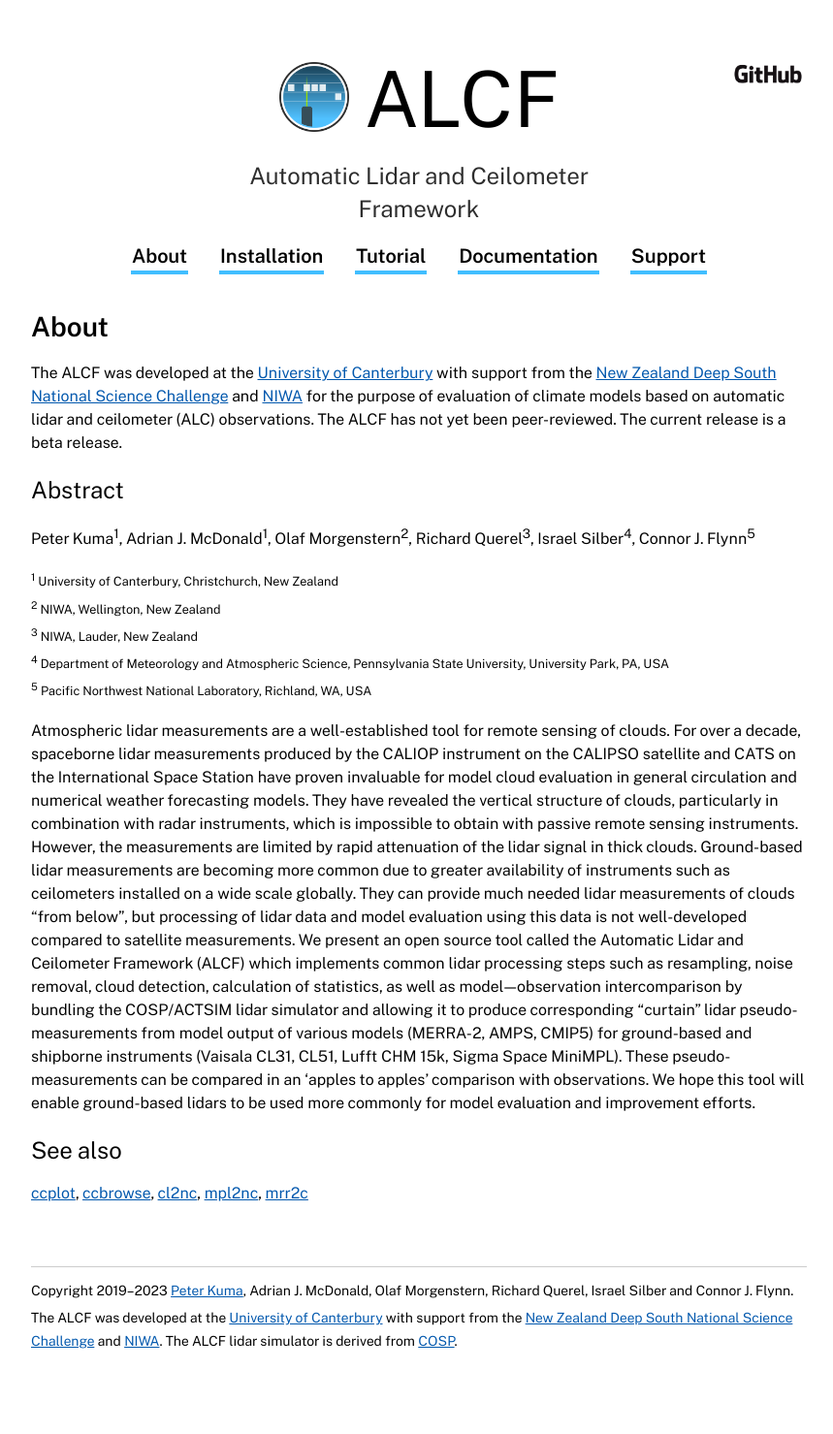
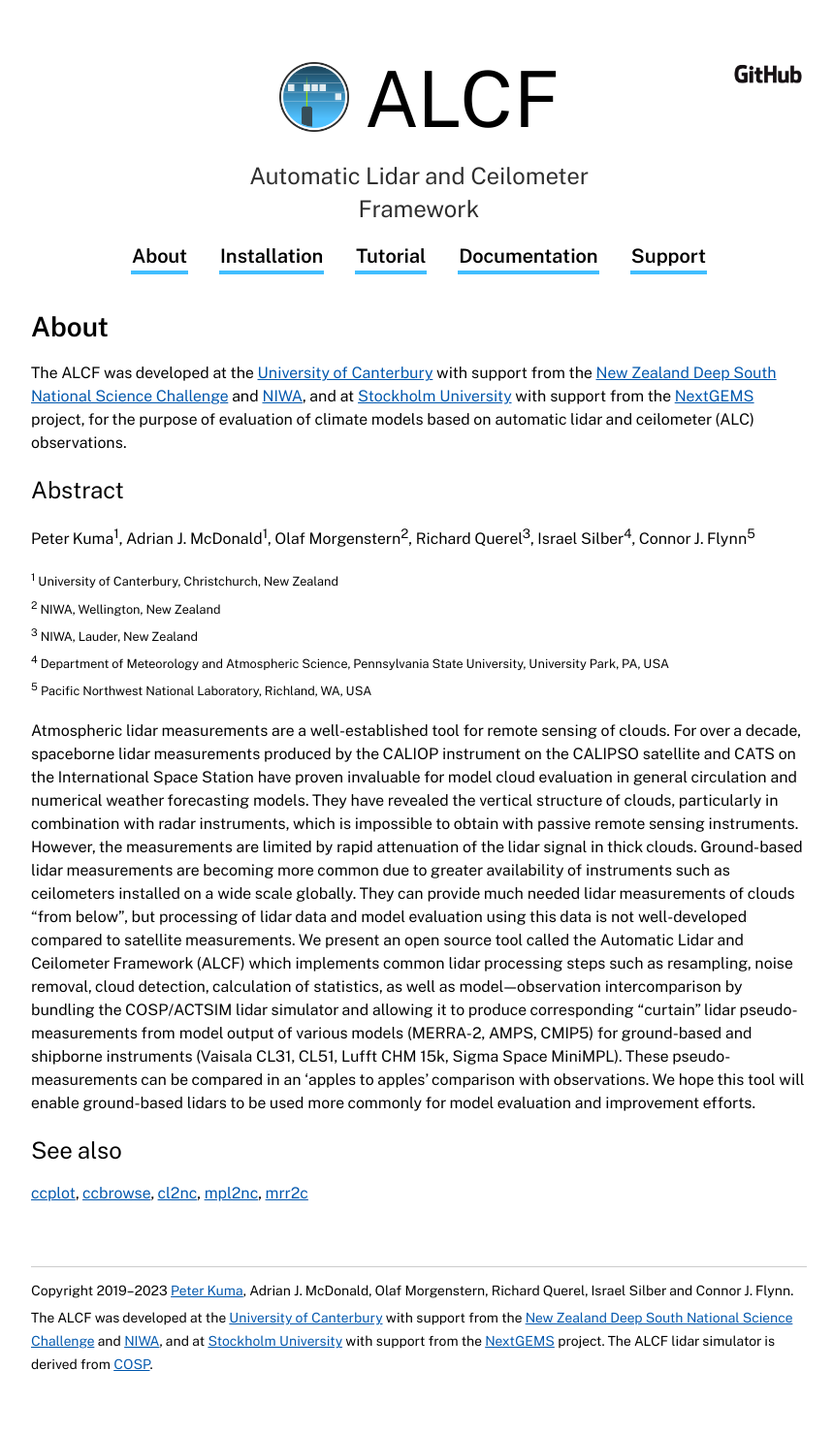
Before and after one commit to alcf-lidar/alcf, a Jekyll site: the page built from docs/about/index.md, in a window 1280 px wide. Shown: the whole page at 97% size, without its empty margins (208-1067 px from the left). Built offline with Jekyll 4.4.1, drawn with Linux system fonts in a browser that asks for light colours; before the commit the page ends 1455 px from its top, so only the background shows below that.

Commit message:
docs: Update about paragraph and footer

```diff
--- a/docs/_layouts/default.html
+++ b/docs/_layouts/default.html
@@ -38,7 +38,7 @@ Connor J. Flynn.
 </p>
 <p>
 The ALCF was developed at the <a href="https://www.canterbury.ac.nz">University of Canterbury</a>
-with support from the <a href="https://www.deepsouthchallenge.co.nz">New Zealand Deep South National Science Challenge</a> and <a href="https://www.niwa.co.nz/">NIWA</a>. The ALCF lidar simulator is derived from <a href="https://github.com/CFMIP/COSPv1">COSP</a>.
+with support from the <a href="https://www.deepsouthchallenge.co.nz">New Zealand Deep South National Science Challenge</a> and <a href="https://www.niwa.co.nz/">NIWA</a>, and at <a href="https://www.su.se">Stockholm University</a> with support from the <a href="https://nextgems-h2020.eu">NextGEMS</a> project. The ALCF lidar simulator is derived from <a href="https://github.com/CFMIP/COSPv1">COSP</a>.
 </p>
 </footer>
 </div>
--- a/docs/about/index.md
+++ b/docs/about/index.md
@@ -5,11 +5,14 @@ layout: default
 
 ## About
 
-The ALCF was developed at the <a href="https://www.canterbury.ac.nz">University of Canterbury</a>
-with support from the <a href="https://www.deepsouthchallenge.co.nz">New Zealand Deep South National Science Challenge</a>
-and <a href="https://www.niwa.co.nz/">NIWA</a> for the purpose of evaluation of
-climate models based on automatic lidar and ceilometer (ALC) observations. The
-ALCF has not yet been peer-reviewed. The current release is a beta release.
+The ALCF was developed at the <a href="https://www.canterbury.ac.nz">University
+of Canterbury</a> with support from the <a
+href="https://www.deepsouthchallenge.co.nz">New Zealand Deep South National
+Science Challenge</a> and <a href="https://www.niwa.co.nz/">NIWA</a>, and at <a
+href="https://www.su.se">Stockholm University</a> with support from the <a
+href="https://nextgems-h2020.eu">NextGEMS</a> project, for the purpose of
+evaluation of climate models based on automatic lidar and ceilometer (ALC)
+observations.
 
 ### Abstract
 
```
